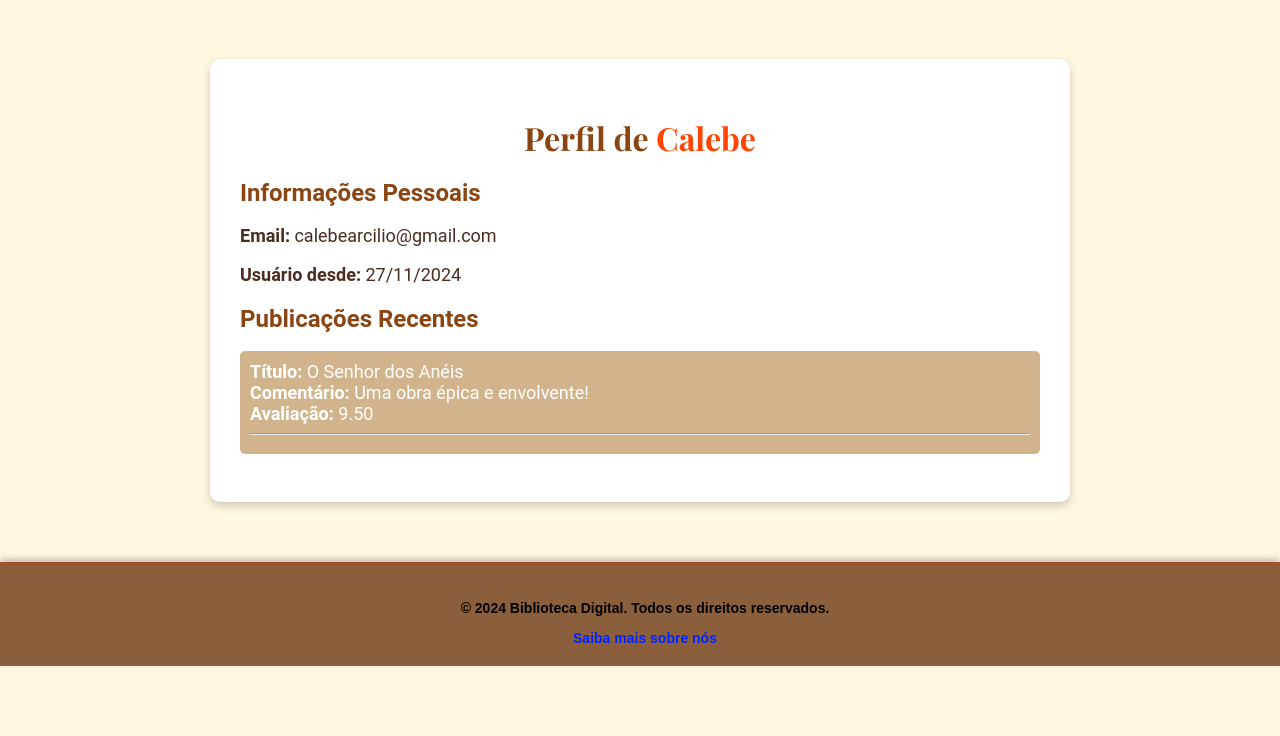
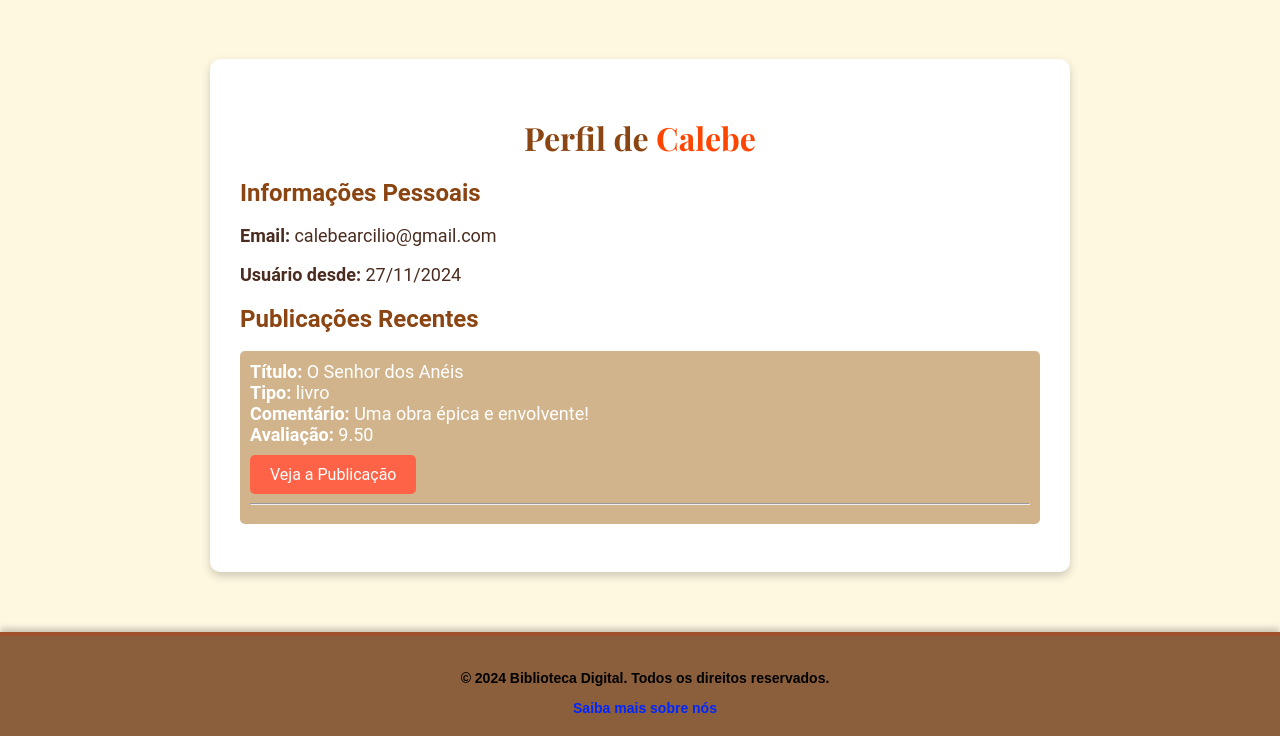
Before and after one commit to lucasfl22/Projeto-PW, a PHP site: page /projetopw/?pg=perfil/perfil in a window 1280 px wide. Shown: the part 146-882 px from the top of the page. Before the commit the page ends 812 px from the top, so only its background shows below. Run offline with PHP 8.4, Linux system fonts and the light colour scheme; a user stored in the database is signed in; data comes from the database, SQL or seed files in the repository.

Commit message:
Adição de botão no perfil para determinada pagina

```diff
--- a/perfil/perfil.php
+++ b/perfil/perfil.php
@@ -22,21 +22,32 @@ if (!logado()) {
             <h2>Publicações Recentes</h2>
             <ul>
                 <?php
-                // Consulta para buscar as publicações do usuário
+                // Consulta para buscar as publicações do usuário, incluindo o tipo
                 $usuario_id = $_SESSION['id_usuario'];
-                $sql_publicacoes = "SELECT titulo, comentario, avaliacao FROM posts WHERE usuario_id = $usuario_id";
+                $sql_publicacoes = "SELECT titulo, comentario, avaliacao, tipo FROM posts WHERE usuario_id = $usuario_id";
                 $query_publicacoes = mysqli_query($conexao, $sql_publicacoes);
 
                 // Verifica se há publicações e exibe
                 if (mysqli_num_rows($query_publicacoes) > 0) {
                     while ($publicacao = mysqli_fetch_array($query_publicacoes)) {
+                        // Define a URL com base no tipo da publicação
+                        $url_publicacao = '';
+                        if ($publicacao['tipo'] === 'filme') {
+                            $url_publicacao = 'http://localhost/projetopw/index.php?pg=bate-papo/bate-papo_filme';
+                        } elseif ($publicacao['tipo'] === 'serie') {
+                            $url_publicacao = 'http://localhost/projetopw/index.php?pg=bate-papo/bate-papo_serie'; // Exemplo para série
+                        } elseif ($publicacao['tipo'] === 'livro') {
+                            $url_publicacao = 'http://localhost/projetopw/index.php?pg=bate-papo/bate-papo_livro'; // Exemplo para livro
+                        }
+
                         echo "<li><strong>Título:</strong> {$publicacao['titulo']}<br>";
+                        echo "<strong>Tipo:</strong> {$publicacao['tipo']}<br>";
                         echo "<strong>Comentário:</strong> {$publicacao['comentario']}<br>";
                         echo "<strong>Avaliação:</strong> {$publicacao['avaliacao']}<br>";
-                        echo "<hr></li>";
+                        echo "<a href='{$url_publicacao}' class='btn-publicacao'>Veja a Publicação</a><br><hr>";
                     }
                 } else {
-                    echo "<li>Você ainda não fez nunhuma publicação.</li>";
+                    echo "<li>Você ainda não fez nenhuma publicação.</li>";
                 }
 
                 mysqli_close($conexao);
--- a/style/perfil.css
+++ b/style/perfil.css
@@ -58,3 +58,20 @@
 .atividades-perfil li:hover {
     background-color: #C49A7D;
 }
+
+.btn-publicacao {
+    display: inline-block;
+    background-color: #FF6347;
+    color: #FFF;
+    padding: 10px 20px;
+    border-radius: 5px;
+    text-decoration: none;
+    font-size: 16px;
+    transition: background-color 0.3s, transform 0.3s;
+    margin-top: 10px;
+}
+
+.btn-publicacao:hover {
+    background-color: #D24D3A;
+    transform: scale(1.05);
+}
```
